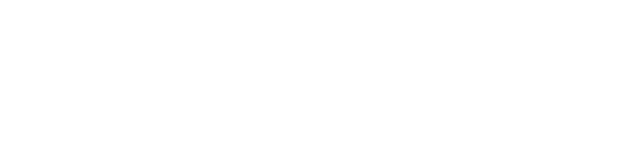
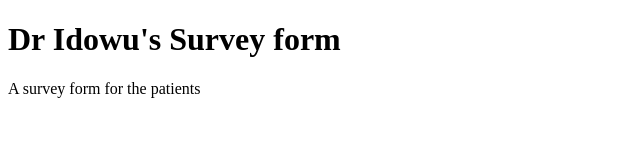
Before and after one commit to ampaire/Idowu-Phemia-microverse-webproject, a plain HTML site: page fcc-test-suite-template/index.html in a window 1280 px wide. Shown: the whole page, without its empty margins (0-640 px from the left). Drawn offline with Linux system fonts and the light colour scheme.

Commit message:
update the index.html file

```diff
--- a/fcc-test-suite-template/index.html
+++ b/fcc-test-suite-template/index.html
@@ -8,7 +8,15 @@
 
   <body>
     <script src="https://cdn.freecodecamp.org/testable-projects-fcc/v1/bundle.js"></script>
+  <div>
+    <h1 id="title">Dr Idowu's Survey form</h1>
+    <p id="description">A survey form for the patients</p>
+  </div>
+  <div>
+    <form id="form">
 
+    </form>
+  </div>
     <!--
 
     Hello Camper!
```
